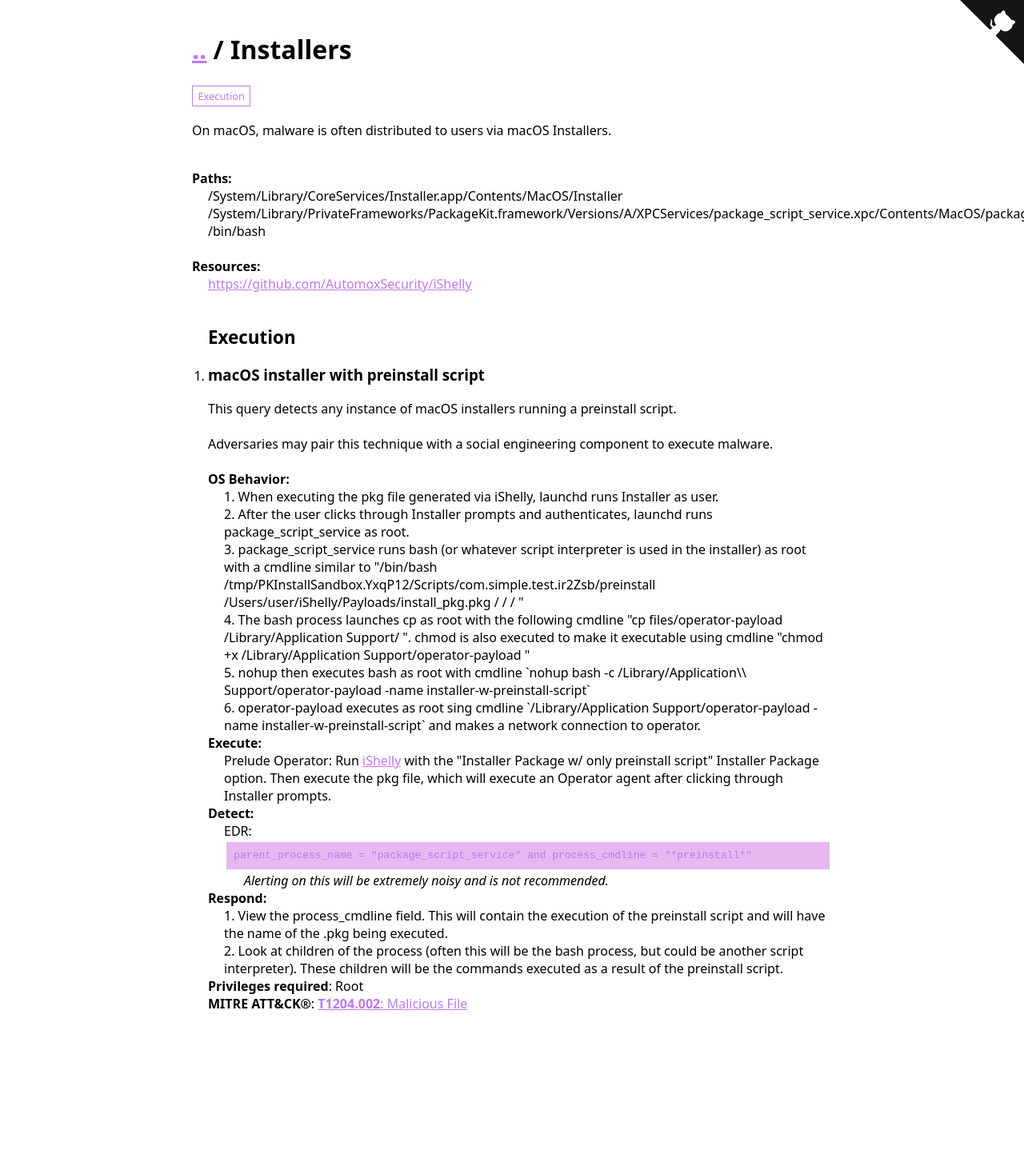
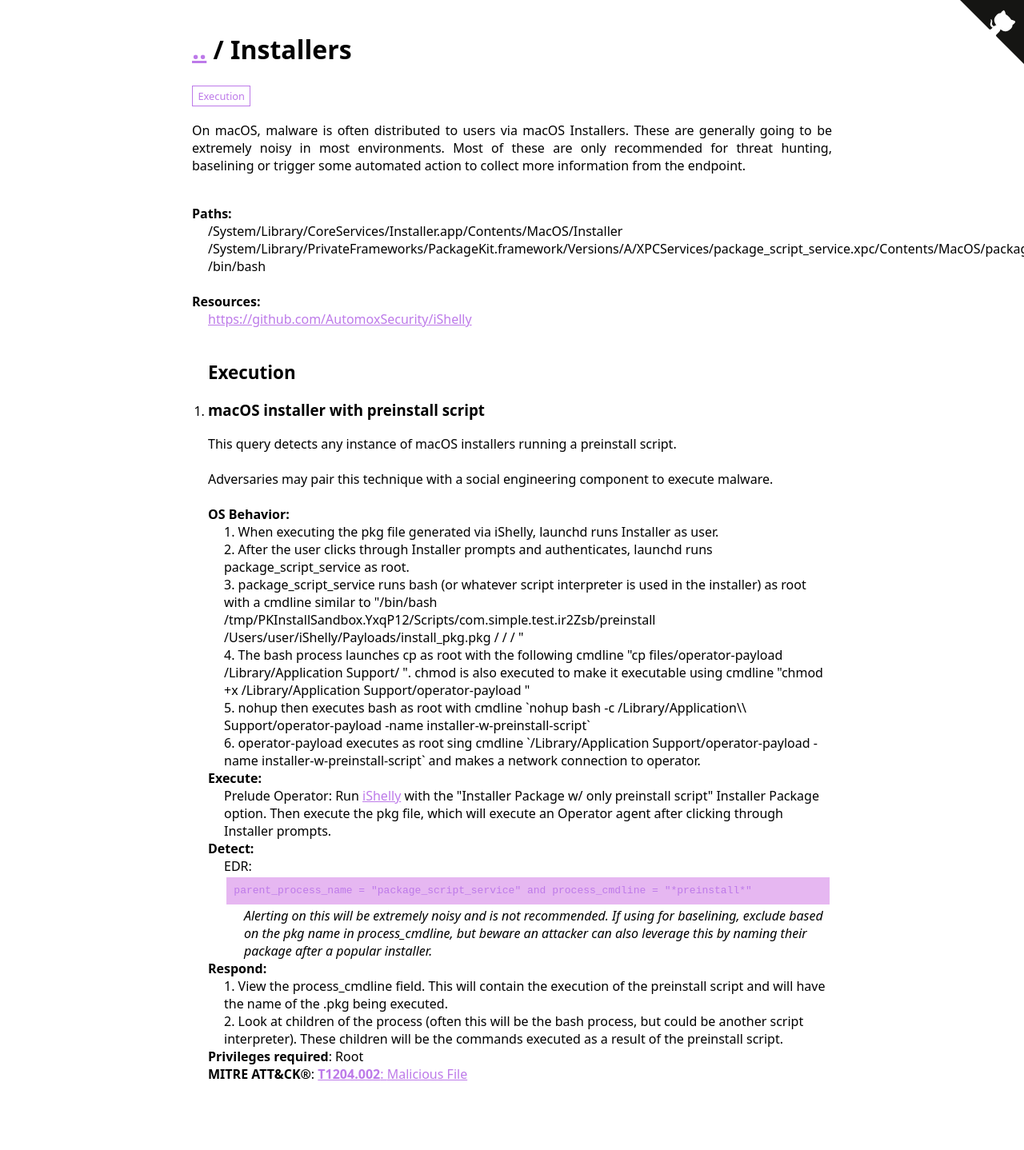
Before and after one commit to iThreatopedia/iThreatopedia.github.io, a Jekyll site: the page built from _iThreatopedia/macOS/installers.md, in a window 1280 px wide. Shown: the whole page at 80% size. Built offline with Jekyll 4.4.1, drawn with Linux system fonts in a browser that asks for light colours; before the commit the page ends 1350 px from its top, so only the background shows below that.

Commit message:
additional updates to installer ttp

```diff
--- a/_iThreatopedia/macOS/installers.md
+++ b/_iThreatopedia/macOS/installers.md
@@ -1,6 +1,6 @@
 ---
 Name: Installers
-Description: On macOS, malware is often distributed to users via macOS Installers.
+Description: On macOS, malware is often distributed to users via macOS Installers. These are generally going to be extremely noisy in most environments. Most of these are only recommended for threat hunting, baselining or trigger some automated action to collect more information from the endpoint.
 Author:
 Created: 2022-05-17
 Full_Path:
@@ -28,7 +28,7 @@ Commands:
       - Prelude Operator: Run <a href="https://github.com/AutomoxSecurity/iShelly">iShelly</a> with the "Installer Package w/ only preinstall script" Installer Package option. Then execute the pkg file, which will execute an Operator agent after clicking through Installer prompts.
     Detect:
       - EDR: parent_process_name = "package_script_service" and process_cmdline = "*preinstall*"
-      - Notes: Alerting on this will be extremely noisy and is not recommended.
+      - Notes: Alerting on this will be extremely noisy and is not recommended. If using for baselining, exclude based on the pkg name in process_cmdline, but beware an attacker can also leverage this by naming their package after a popular installer.
     Respond:
       - Step: View the process_cmdline field. This will contain the execution of the preinstall script and will have the name of the .pkg being executed.
       - Step: Look at children of the process (often this will be the bash process, but could be another script interpreter). These children will be the commands executed as a result of the preinstall script.
```
